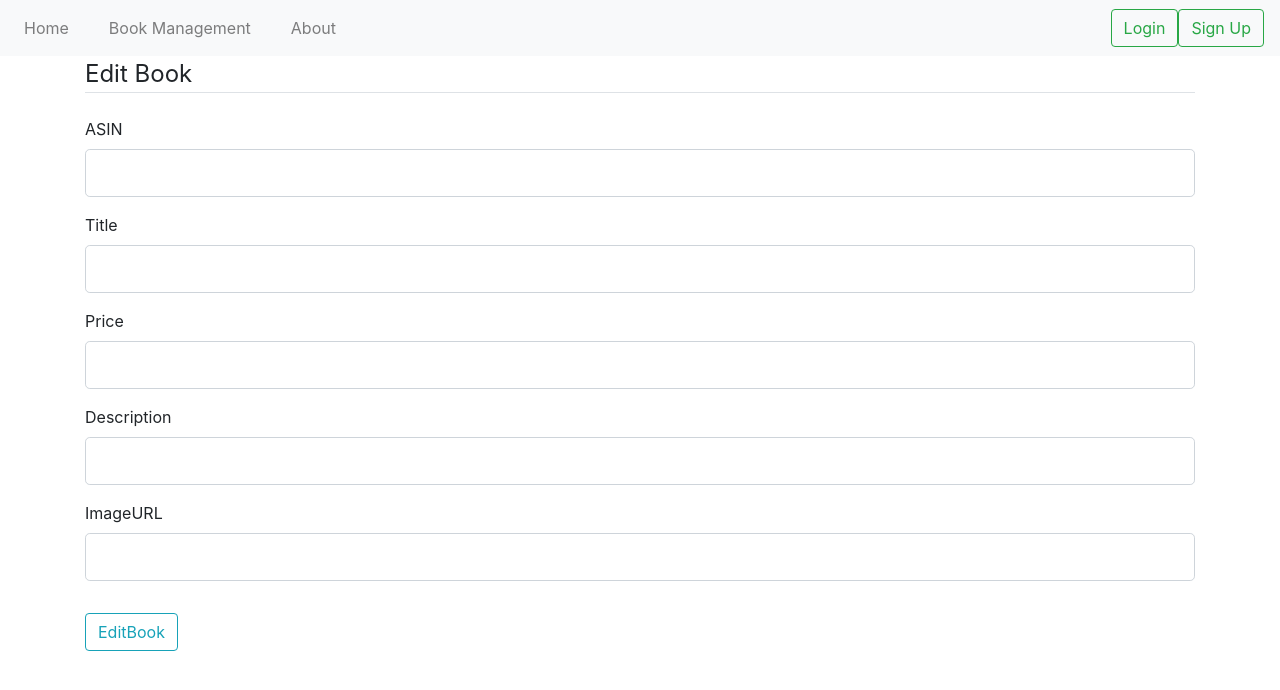
After one commit to Pomatoo/db_project, a Flask app: page /editbook/1 in a window 1280 px wide. The commit adds this page. Shown: the top 690 px of the page. Run offline with Flask 2, Linux system fonts and the light colour scheme; data that the repository does not hold is empty; parts of the project's set-up code (start-up, migrations or seed data) failed here and were passed over; some libraries are stand-ins or nearby versions.

Commit message:
Edited book management page and editbook form

```diff
--- a/flask-app/book_management_app/forms.py
+++ b/flask-app/book_management_app/forms.py
@@ -47,3 +47,16 @@ class addBookForm(FlaskForm):
         book_meta = mongo.db.book_meta.find_one({'asin': asin})
         if not book_meta:
             raise ValidationError('That ASIN exist. Please choose a different one.')
+
+class editBookForm(FlaskForm):
+    asin = StringField('ASIN', validators=[DataRequired(), Length(min=1, max=100)])
+    Title = StringField('Title', validators=[DataRequired(), Length(min=1, max=100)])
+    Price = StringField('Price', validators=[DataRequired(), Length(min=1, max=100)])
+    Description = StringField('Description', validators=[DataRequired(), Length(min=1, max=100)])
+    ImageURL = StringField('ImageURL', validators=[DataRequired(), Length(min=1, max=100)])
+    submit = SubmitField('EditBook')
+
+    def validate_asin(self, asin):
+        book_meta = mongo.db.book_meta.find_one({'asin': asin})
+        if not book_meta:
+            raise ValidationError('That ASIN exist. Please choose a different one.')
--- a/flask-app/book_management_app/routes.py
+++ b/flask-app/book_management_app/routes.py
@@ -1,6 +1,6 @@
 from book_management_app import app, db, mongo, bcrypt, login_manager
 from book_management_app.models import Review, User, Book
-from book_management_app.forms import RegistrationForm, LoginForm, SearchForm, addBookForm
+from book_management_app.forms import RegistrationForm, LoginForm, SearchForm, addBookForm, editBookForm
 from flask import request, render_template, redirect, flash, url_for
 from flask_login import login_user, current_user, logout_user, login_required
 
@@ -11,27 +11,32 @@ from flask_login import login_user, current_user, logout_user, login_required
 def load_user(user_id):
     return User.query.get(int(user_id))
 
-
-@app.route("/", methods=['GET', 'POST'])
-def home():
+@app.route("/", defaults={'page_num': 1, 'page_size': 12})
+@app.route("/<page_num>/<page_size>", methods=['GET', 'POST'])
+def home(page_size, page_num):
     form = SearchForm()
-    book_meta = mongo.db.book_meta.find()
-    i = 0
-    books_list = []
+    page_num = int(page_num)
+    page_size = int(page_size)
+    page_numbers = list(range(1, 4000))
+    skips = page_size * (page_num - 1)
+    book_meta = mongo.db.book_meta.find().skip(skips).limit(page_size)
+    # i = 0
+    book_list = []
     for book in book_meta:
-        i += 1
-        if i == 10:
-            break
-        print(book)
-        books_list.append(book)
+        #     i += 1
+        #     if i == 10:
+        #         break
+        book_list.append(book)
 
     if form.validate_on_submit():
         print(form.keyword.data)
         print(form.type.data)
+
         if form.type.data.lower() == 'asin':
+
             book_meta1 = mongo.db.book_meta.find_one({'asin': form.keyword.data})
             print('Book meta %s ' % book_meta1)
-            if book_meta1:
+            if book_meta:
                 print(book_meta1)
                 reviews = Review.query.filter_by(asin=form.keyword.data).all()
                 print(type(reviews))
@@ -44,7 +49,8 @@ def home():
         elif form.type.data.lower() == 'book':
             pass
 
-    return render_template('home.html', form=form, books=books_list)
+    return render_template('home.html', form=form, books=book_list, page_numbers=page_numbers, page_size=page_size,
+                           page_num=page_num)
 
 
 @app.route("/about", methods=['GET'])
@@ -52,12 +58,23 @@ def about():
     return render_template('about.html')
 
 
-@app.route("/management", methods=['GET'])
+@app.route("/management", defaults={'page_num': 1, 'page_size': 12})
+@app.route("/management/<page_num>/<page_size>", methods=['GET', 'POST'])
 @login_required
-def management():
+def management(page_size, page_num):
     if current_user.username == 'admin':
+        page_num = int(page_num)
+        page_size = int(page_size)
+        page_numbers = list(range(1, 4000))
+        skips = page_size * (page_num - 1)
+        book_meta = mongo.db.book_meta.find().skip(skips).limit(page_size)
+        book_list = []
+        for book in book_meta:
 
-        return render_template('management.html')
+            book_list.append(book)
+
+        return render_template('management.html', books=book_list, page_numbers=page_numbers, page_size=page_size,
+                           page_num=page_num)
     else:
         flash('Please login as admin and try again', 'danger')
         return render_template('403.html')
@@ -113,7 +130,7 @@ def addbook():
     else:
         print("Add book failed")
 
-    return render_template('add-book.html', title='Add Book', form=form)
+    return render_template('add-book.html', title='Add Book', form=form, legend='Add Book')
 
 
 @app.route("/review/<asin>", methods=['GET', 'POST'])
@@ -129,6 +146,32 @@ def reviews(asin):
         for i in review:
             print(i.review_text)
 
+    return render_template('review.html', title='Review', bookmeta=book_meta1, reviews=review)
 
+@app.route("/editbook/<asin>", methods=['GET', 'POST'])
+def editbook(asin):
+    print('0000')
+    form = editBookForm()
+    print('11111')
+    book_meta = mongo.db.book_meta.find_one({'asin': asin})
+    # book_list = []
+    # for book in book_meta:
+    #     book_list.append(book)
+    # if book_meta:
 
-    return render_template('review.html', title='Review', bookmeta=book_meta1, reviews=review)
+    # It does not enter this if statement
+    if form.validate_on_submit():
+        print('HERE0')
+        print(form.asin.data)
+        print(form.Title.data)
+        mongo.db.book_meta.insert({'asin': form.asin.data, 'title': form.Title.data,
+                                   'price': form.Price.data, 'description': form.Description.data,
+                                   'imUrl': form.ImageURL.data})
+        print('HERE')
+        return redirect(url_for('home'))
+
+    else:
+        print("Edit book failed")
+
+    print(book_meta)
+    return render_template('editbook.html', title='Edit Book', form=form, legend='Edit Book', book=book_meta)
--- /dev/null
+++ b/flask-app/book_management_app/templates/editbook.html
@@ -0,0 +1,39 @@
+{% extends 'base.html' %}
+{% block title %}
+    Edit Book
+{% endblock %}
+
+{% block content %}
+    <div class="content-section">
+        <form method="POST" action="">
+            {{ form.hidden_tag() }}
+            <fieldset class="form-group">
+                <legend class="border-bottom mb-4">{{ legend }}</legend>
+                <div class="form-group">
+                    {{ form.asin.label(class="form-control-label") }}
+                    {{ form.asin(class="form-control form-control-lg",) }}
+                </div>
+                <div class="form-group">
+                    {{ form.Title.label(class="form-control-label") }}
+                    {{ form.Title(class="form-control form-control-lg") }}
+                </div>
+                <div class="form-group">
+                    {{ form.Price.label(class="form-control-label") }}
+                    {{ form.Price(class="form-control form-control-lg") }}
+                </div>
+                <div class="form-group">
+                    {{ form.Description.label(class="form-control-label") }}
+                    {{ form.Description(class="form-control form-control-lg",) }}
+                </div>
+                <div class="form-group">
+                    {{ form.ImageURL.label(class="form-control-label") }}
+                    {{ form.ImageURL(class="form-control form-control-lg") }}
+                </div>
+                </fieldset>
+            <div class="form-group">
+                {{ form.submit(class="btn btn-outline-info") }}
+            </div>
+        </form>
+    </div>
+
+{% endblock %}
--- a/flask-app/run.py
+++ b/flask-app/run.py
@@ -16,7 +16,7 @@ Tree structure
 
 if __name__ == '__main__':
     HOST = '127.0.0.1'
-    PORT = 8080
+    PORT = 8081
     if len(argv) == 2 and argv[1] == 'deploy':
         HOST = '0.0.0.0'
 
```
Also changed, not shown: flask-app/book_management_app/templates/management.html (+48 -4 lines).
